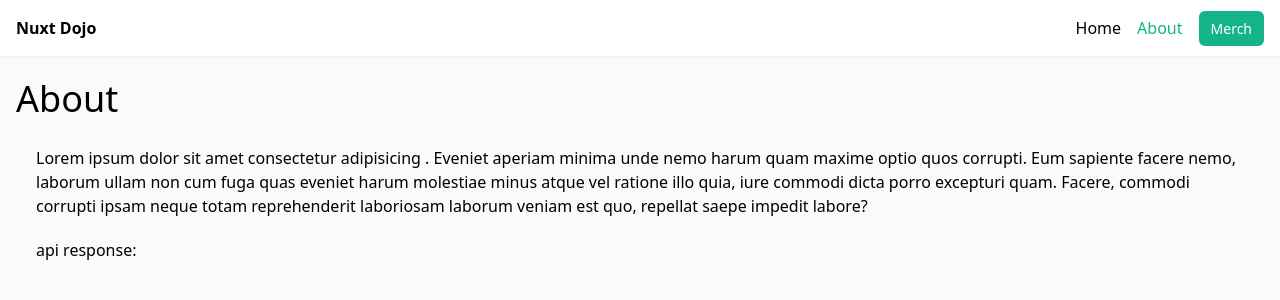
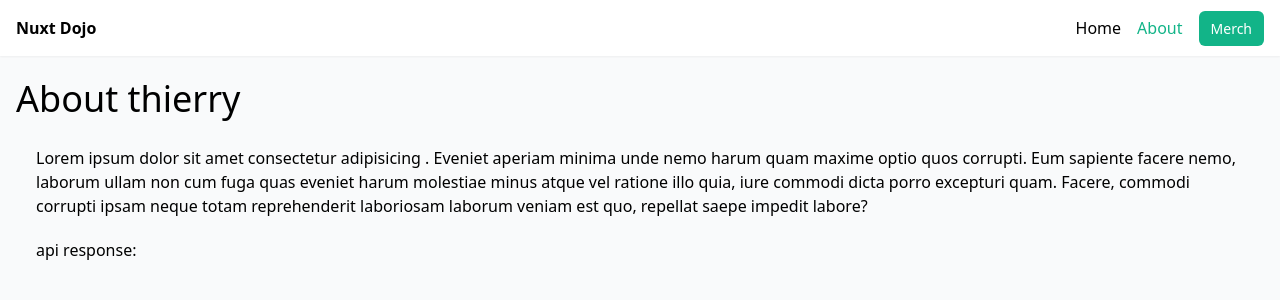
Before and after one commit to thierryrudaseswa/NUXT_DOJO, a Nuxt app: page /about in a window 1280 px wide. Shown: the top 300 px of the page. Built offline with nearby package versions, Linux system fonts and the light colour scheme; no server answers.

Commit message:
The updation of error page

```diff
--- a/pages/about.vue
+++ b/pages/about.vue
@@ -1,6 +1,6 @@
 <template>
   <div>
-    <h2 class="">About</h2>
+    <h2 class="">About thierry</h2>
     <p>Lorem ipsum dolor sit amet consectetur adipisicing . Eveniet aperiam minima unde nemo harum quam maxime optio quos corrupti. Eum sapiente facere nemo, laborum ullam non cum fuga quas eveniet harum molestiae minus atque vel ratione illo quia, iure commodi dicta porro excepturi quam. Facere, commodi corrupti ipsam neque totam reprehenderit laboriosam laborum veniam est quo, repellat saepe impedit labore?</p>
     <p>api response:</p>
     <div>{{ data }}</div>
--- a/pages/products/error.vue
+++ b/pages/products/error.vue
@@ -1,7 +1,7 @@
 <template>
     <div class="mt-7 max-w-sm mx-auto text-center card ">
       <p class="mt-7 text-7xl font-bold">{{error.statusCode}}</p>
-      <p class="mt-7 text-6xl ">Ooops. something</p>
+      <p class="mt-7 text-6xl p-0 ">Ooops. something</p>
       <p class="mt-7">{{error.message}}</p>
       <button class="btn my-7" @click="handleError">Go Home...</button>
     </div>
```
